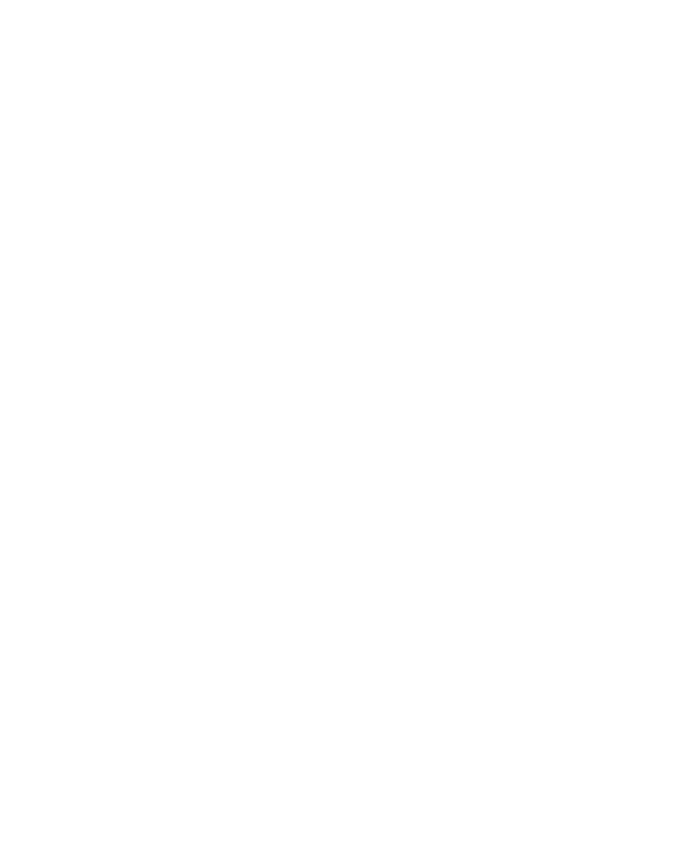
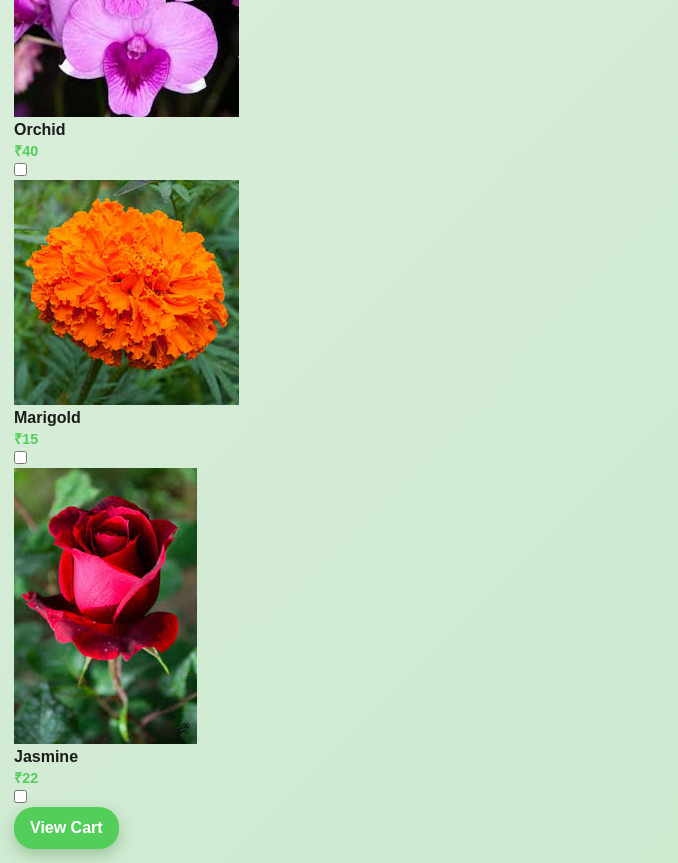
Before and after one commit to akhilakottary/Econest, a React (Vite) app: page /dashboard in a window 1280 px wide. Before the commit this address had no page. Shown: the part 1880-2743 px from the top of the page, without its empty margins (0-678 px from the left). Before the commit the page ends 800 px from the top, so only its background shows below. Built offline with nearby package versions, Linux system fonts and the light colour scheme.

Commit message:
feat: add dashboard with search and plant cards

```diff
--- a/src/App.tsx
+++ b/src/App.tsx
@@ -1,14 +1,14 @@
 import { Routes, Route } from "react-router-dom";
 import Login from "./pages/user/login";
-// import Dashboard from "./pages/user/dashboard";
+import Dashboard from "./pages/user/dashboard";
 // import CartPage from "./pages/user/cartpage";
 
 function App() {
   return (
     <Routes>
       <Route path="/" element={<Login />} />
-      {/* <Route path="/dashboard" element={<Dashboard />} />
-      <Route path="/cartpage" element={<CartPage />} /> */}
+      <Route path="/dashboard" element={<Dashboard />} />
+      {/* <Route path="/cartpage" element={<CartPage />} /> */}
     </Routes>
   );
 }
--- /dev/null
+++ b/src/common-components/button.css
@@ -0,0 +1,29 @@
+.common-btn {
+  background: var(--accent, #54ce5a); /* Use project theme color, fallback to green */
+  border: none;
+  color: white;
+  padding: 12px 16px; /* Matches viewCart button padding */
+  border-radius: 20px; /* Matches viewCart button radius */
+  font-size: 16px;
+  font-weight: 700; /* Bold, matches viewCart */
+  cursor: pointer;
+  box-shadow: 0 6px 16px rgba(46, 125, 50, 0.35); /* Matches viewCart shadow */
+  transition: background-color 0.2s ease; /* Optimize transition */
+}
+
+.common-btn:hover {
+  background: #1b5e20; /* Darker green, matches viewCart hover */
+}
+
+.common-btn:disabled {
+  background: #ccc;
+  cursor: not-allowed;
+  box-shadow: none;
+}
+
+@media (max-width: 480px) {
+  .common-btn {
+    font-size: 14px;
+    padding: 10px 14px;
+  }
+}
--- /dev/null
+++ b/src/common-components/button.tsx
@@ -0,0 +1,34 @@
+import React from "react";
+import "./button.css";
+
+interface ButtonProps {
+  children: React.ReactNode;
+  onClick?: (event: React.MouseEvent<HTMLButtonElement>) => void;
+  type?: "button" | "submit" | "reset";
+  className?: string;
+  disabled?: boolean;
+  ariaLabel?: string; // For accessibility
+}
+
+const Button: React.FC<ButtonProps> = ({
+  children,
+  onClick,
+  type = "button",
+  className = "",
+  disabled = false,
+  ariaLabel,
+}) => {
+  return (
+    <button
+      type={type}
+      onClick={onClick}
+      className={`common-btn ${className}`}
+      disabled={disabled}
+      aria-label={ariaLabel}
+    >
+      {children}
+    </button>
+  );
+};
+
+export default Button;
--- a/src/main.tsx
+++ b/src/main.tsx
@@ -1,5 +1,5 @@
 // src/main.tsx
-import React from 'react'
+// import React from 'react'
 import ReactDOM from 'react-dom/client'
 // import { Provider } from 'react-redux'
 // import { store } from './app/store'
--- /dev/null
+++ b/src/pages/user/dashboard.css
@@ -0,0 +1,190 @@
+.nursery-dashboard {
+  --bg1: #e8f5e9;
+  --bg2: #c8e6c9;
+  --card: #fff;
+  --pill: #ffad1f;
+  --pill-shadow: rgba(255, 112, 67, 0.35);
+  --accent: #54ce5a;
+  --text: #1b1b1b;
+  font-family: "Poppins", sans-serif;
+  background: linear-gradient(135deg, var(--bg1), var(--bg2));
+  min-height: 100vh;
+  padding: 14px;
+  position: relative;
+}
+
+.title {
+  color: var(--accent);
+  text-align: center;
+  font-size: 1.6rem;
+  font-weight: 700;
+  margin: 50px 0 16px;
+}
+
+.empty-cart {
+  text-align: center;
+  color: var(--text);
+  font-size: 1.2rem;
+}
+
+.back-button {
+  position: absolute;
+  top: 14px;
+  left: 14px;
+  padding: 8px;
+  border: none;
+  cursor: pointer;
+  box-shadow: none;
+  background: none;
+}
+.back-button:hover {
+  opacity: 0.8;
+}
+
+.cart-container {
+  background: var(--card);
+  border-radius: 8px;
+  padding: 10px;
+  box-shadow: 0 2px 6px rgba(0,0,0,0.1);
+  max-width: 880px;
+  margin: 0 auto;
+}
+
+.cart-item-row {
+  display: flex;
+  align-items: center;
+  padding: 10px 0;
+  border-bottom: 1px solid #e0e0e0;
+}
+.cart-item-row:last-child {
+  border-bottom: none;
+}
+
+.cart-image {
+  width: 50px;
+  height: 50px;
+  border-radius: 8px;
+  object-fit: cover;
+  margin-right: 10px;
+}
+
+.cart-details {
+  flex-grow: 1;
+}
+
+.name {
+  margin: 0;
+  font-size: 1rem;
+  font-weight: 600;
+  color: var(--text);
+}
+
+.price {
+  color: var(--accent);
+  font-weight: 700;
+  font-size: 0.9rem;
+  margin: 2px 0;
+}
+
+.qty-section {
+  display: flex;
+  align-items: center;
+  gap: 5px;
+}
+
+.qty-btn {
+  border: none;
+  width: 25px;
+  height: 25px;
+  border-radius: 50%;
+  background: var(--pill);
+  color: #fff;
+  font-size: 14px;
+  font-weight: 300;
+  box-shadow: 0 2px 4px var(--pill-shadow);
+  cursor: pointer;
+}
+.qty-btn:disabled {
+  background: var(--pill);
+  opacity: 0.6;
+  cursor: not-allowed;
+}
+
+.qty {
+  min-width: 1px;
+  font-size: 0.9rem;
+  font-weight: 600;
+}
+
+.delete-btn {
+  padding: 4px;
+  font-size: 16px;
+  background: none;
+  border: none;
+  margin-left: 10px;
+}
+.delete-btn:hover {
+  opacity: 0.8;
+}
+
+.add-item-btn {
+  display: flex;
+  flex-direction: column;
+
+  justify-content: center;
+  width: min(100px, 86%);
+  margin: 10px auto 0;
+  padding: 12px 16px;
+  border: none;
+  border-radius: 20px;
+  background: var(--accent);
+  color: #fff;
+  font-size: 1rem;
+  font-weight: 700;
+  letter-spacing: 0.5px;
+  box-shadow: 0 6px 16px rgba(46, 125, 50, 0.35);
+  cursor: pointer;
+  transition: background 0.2s ease, transform 0.1s ease;
+}
+.add-item-btn:hover {
+  background: #1b5e20;
+  transform: scale(1.03);
+}
+
+.total-price {
+  text-align: right;
+  font-size: 1.2rem;
+  color: var(--accent);
+  margin: 10px 0;
+}
+
+.pay-button {
+  position: fixed;
+  left: 50%;
+  transform: translateX(-50%);
+  bottom: 14px;
+  width: min(500px, 86%);
+  padding: 12px 16px;
+  border: none;
+  border-radius: 20px;
+  background: var(--accent);
+  color: #fff;
+  font-size: 1rem;
+  font-weight: 700;
+  letter-spacing: 0.5px;
+  box-shadow: 0 6px 16px rgba(46, 125, 50, 0.35);
+  cursor: pointer;
+  z-index: 20;
+  transition: background 0.2s ease, transform 0.1s ease;
+}
+.pay-button:hover {
+  background: #1b5e20;
+  transform: translateX(-50%) scale(1.03);
+}
+
+@media (max-width: 430px) {
+  .cart-image { width: 40px; height: 40px; }
+  .qty-btn { width: 20px; height: 20px; font-size: 12px; }
+  .name { font-size: 0.9rem; }
+  .price { font-size: 0.8rem; }
+}
--- /dev/null
+++ b/src/pages/user/dashboard.tsx
@@ -0,0 +1,99 @@
+// import { useDispatch, useSelector } from "react-redux";
+// import { addItem } from "../../features/cart/cartSlice";
+import Button from "../../common-components/button";
+import { useNavigate } from "react-router-dom";
+// import type { RootState } from "../../app/store";
+import { useState } from "react";
+import "./dashboard.css";
+
+const Dashboard = () => {
+//   const dispatch = useDispatch();
+  const navigate = useNavigate();
+//   const cartItems = useSelector((state: RootState) => state.cart.items);
+  const [searchTerm, setSearchTerm] = useState("");
+
+  const plants = [
+    { id: "1", name: "Rose", price: 35, image: "../src/assets/rose.jpg" },
+    { id: "2", name: "Tulip", price: 25, image: "../src/assets/tulip.jpg" },
+    { id: "3", name: "Sunflower", price: 30, image: "../src/assets/sunflower.jpg" },
+    { id: "4", name: "Daisy", price: 20, image: "../src/assets/daisy.jpg" },
+    { id: "5", name: "Lily", price: 28, image: "../src/assets/rose.jpg" },
+    { id: "6", name: "Orchid", price: 40, image: "../src/assets/orchid.jpg" },
+    { id: "7", name: "Marigold", price: 15, image: "../src/assets/marigold.jpg" },
+    { id: "8", name: "Jasmine", price: 22, image: "../src/assets/rose.jpg" },
+  ];
+
+//   const handleCheckboxChange = (plant: typeof plants[number]) => {
+//     dispatch(addItem({ ...plant, quantity: 1 }));
+//   };
+
+  // Filter plants based on search term
+  const filteredPlants = plants.filter((plant) =>
+    plant.name.toLowerCase().includes(searchTerm.toLowerCase())
+  );
+
+  return (
+    <div className="nursery-dashboard">
+      <h1 className="title">🌿 Econest Dashboard</h1>
+      <input
+        className="search"
+        placeholder="Search plants..."
+        value={searchTerm}
+        onChange={(e) => setSearchTerm(e.target.value)}
+      />
+
+      <div className="grid">
+        {filteredPlants.map((plant) => {
+        //   const isInCart = cartItems.some((item) => item.id === plant.id);
+          return (
+            <div key={plant.id} className="card">
+              <img src={plant.image} alt={plant.name} className="avatar" />
+              <h3 className="name">{plant.name}</h3>
+              <div className="qtyRow">
+                {/* <button
+                  className="pill"
+                  onClick={() =>
+                    dispatch(addItem({ ...plant, quantity: 1 }))
+                  }
+                >
+                  +
+                </button> */}
+                {/* <span className="qty">
+                  {cartItems.find((item) => item.id === plant.id)?.quantity || 0}
+                </span> */}
+                {/* <button
+                  className="pill"
+                  onClick={() =>
+                    dispatch(addItem({ ...plant, quantity: -1 }))
+                  }
+                  disabled={!isInCart || cartItems.find((item) => item.id === plant.id)?.quantity === 1}
+                >
+                  -
+                </button> */}
+              </div>
+              <div className="footerRow">
+                <p className="price">₹{plant.price}</p>
+                <input
+                  type="checkbox"
+                  className="check"
+                //   checked={isInCart}
+                //   onChange={() => handleCheckboxChange(plant)}
+                />
+              </div>
+            </div>
+          );
+        })}
+      </div>
+
+      <Button
+        onClick={() => navigate("/cartpage")}
+        ariaLabel="View Cart"
+        className="viewCart"
+      >
+        View Cart
+      </Button>
+    </div>
+  );
+};
+
+export default Dashboard;
```
